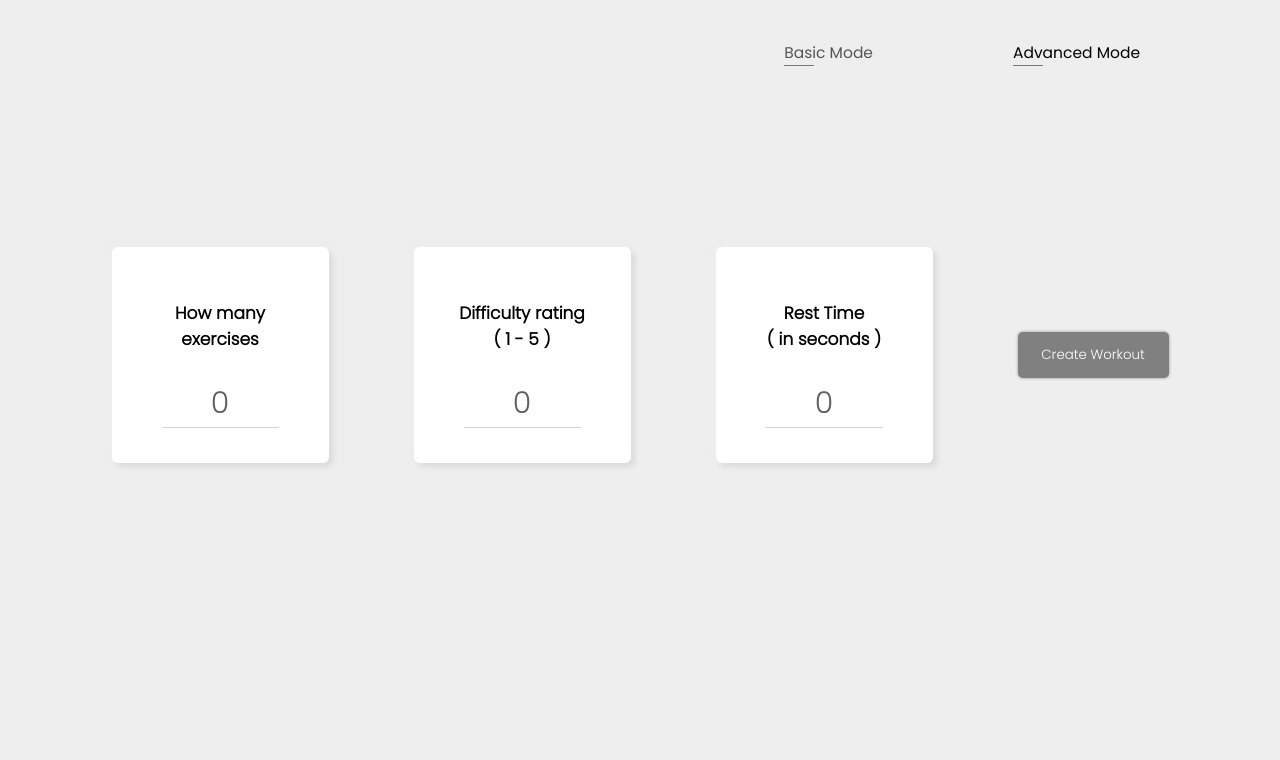
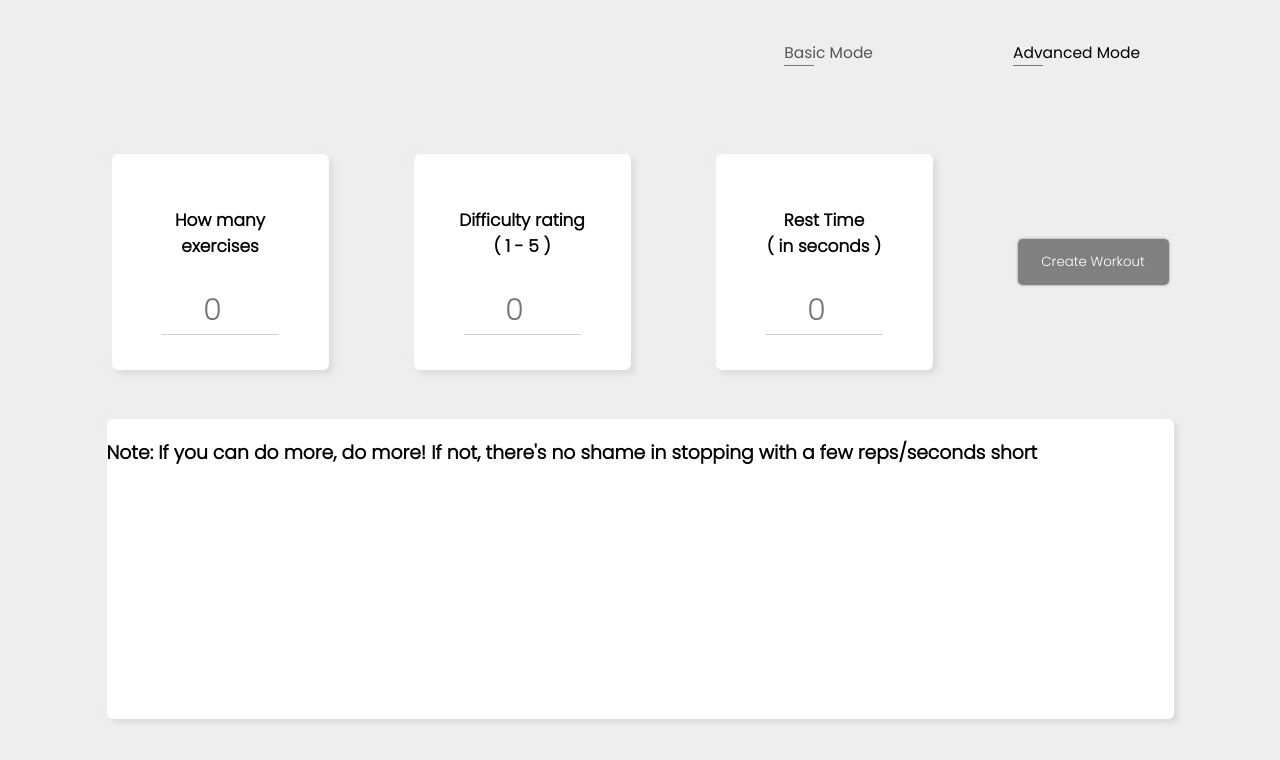
Before and after one commit to Ara-O/Project_Fit, a Vue app: page /Advanced in a window 1280 px wide. Shown: the top 760 px of the page. Built offline with nearby package versions, Linux system fonts and the light colour scheme.

Commit message:
Working on functionality behind advanced mode

```diff
--- a/src/pages/Advanced.vue
+++ b/src/pages/Advanced.vue
@@ -4,10 +4,12 @@
       <div class="exercise-inputs input">
         <h3>How many exercises</h3>
         <input
-          type="text"
+          type="number"
           class="exercise-input"
-          value="0"
+          placeholder="0"
           ref="numberOfExercises"
+          :max="exercises.length"
+          min="0"
         />
       </div>
       <div class="input">
@@ -16,18 +18,33 @@
           ( 1 - 5 )
         </h3>
         <input
-          type="text"
+          type="number"
+          max="5"
+          min="0"
           class="exercise-input"
-          value="0"
+          placeholder="0"
           ref="difficultyRating"
         />
       </div>
       <div class="input">
         <h3>Rest Time <br />( in seconds )</h3>
-        <input type="text" class="exercise-input" value="0" ref="restTime" />
+        <input
+          type="number"
+          class="exercise-input"
+          placeholder="0"
+          ref="restTime"
+          min="0"
+        />
       </div>
-
-      <button @click="formWorkout" class="workout-btn">Create Workout</button>
+      <button @click="formWorkout" class="workout-btn" type="submit">
+        Create Workout
+      </button>
+    </div>
+    <br />
+    <div class="workout">
+      <div class="arrange-workout">
+        <h3>Note: If you can do more, do more! If not, there's no shame in stopping with a few reps/seconds short</h3>
+      </div>
     </div>
   </main>
 </template>
@@ -48,7 +65,9 @@ main {
 .inputs {
   display: flex;
   justify-content: center;
+  flex-wrap: wrap;
   column-gap: 85px;
+  row-gap: 30px;
   align-items: center;
 }
 
@@ -102,17 +121,113 @@ main {
   border-radius: 5px;
   box-shadow: 0px 0px 3px #8a8a8a;
   cursor: pointer;
+  transition: all 200ms linear;
+}
+
+.workout {
+  height: 50vh;
+  display: flex;
+  justify-content: center;
+}
+
+.workout-btn:hover {
+  transform: scale(1.05);
+}
+
+.arrange-workout {
+  height: 300px;
+  width: 1067px;
+  background: white;
+  box-shadow: -3px -3px 7px #eeeeeeb2, 4px 4px 5px rgb(218 218 219 / 95%);
+  border-radius: 6px;
+}
+
+main {
+  display: flex;
+  justify-content: center;
+  align-items: center;
+  height: 73vh;
+  row-gap: 12px;
+  margin-top: 83px;
+  flex-direction: column;
 }
 </style>
 
 <script>
 export default {
+  data() {
+    return {
+      exercises: [
+        { name: "Jumping Jacks", timing: "seconds", range: "high" },
+        { name: "Punches", timing: "seconds", range: "mid" },
+        { name: "Burpees", timing: "seconds", range: "mid" },
+        { name: "Plank", timing: "seconds", range: "mid" },
+        { name: "High Knees", timing: "reps", range: "mid" },
+        { name: "Push-ups", timing: "reps", range: "mid" },
+        { name: "Squats", timing: "reps", range: "high" },
+        { name: "Pull-ups ( or renegade rows )", timing: "reps", range: "low" },
+        { name: "Chin-ups", timing: "reps", range: "low" },
+        { name: "Mountain Climbers", timing: "seconds", range: "high" },
+        { name: "Sit-ups", timing: "reps", range: "high" },
+        { name: "Squat Jumps", timing: "reps", range: "low" },
+        { name: "Lunges", timing: "reps", range: "mid" },
+        { name: "Calf raises", timing: "reps", range: "mid" },
+      ],
+      chosenExercises: [],
+    };
+  },
+
   methods: {
     formWorkout() {
       // difficultyRating, restTime
-      console.log(this.$refs.numberOfExercises.value);
-      console.log(this.$refs.difficultyRating.value);
-      console.log(this.$refs.restTime.value);
+      let numOfExercises = this.$refs.numberOfExercises.value;
+      let difficultyRating = this.$refs.difficultyRating.value;
+      let restTime = this.$refs.restTime.value;
+      let currentExercise, exercise, randomNo;
+      for (let i = 0; i < numOfExercises; i++) {
+        currentExercise = {};
+        randomNo = Math.floor(Math.random() * this.exercises.length);
+        exercise = this.exercises[randomNo];
+        currentExercise.name = exercise.name;
+        currentExercise.timing = exercise.timing;
+        if (exercise.timing === "reps") {
+          let range = exercise.range;
+          let reps = 0;
+          switch (range) {
+            case "low":
+              reps = 5;
+              break;
+            case "mid":
+              reps = 10;
+              break;
+            case "high":
+              reps = 30;
+              break;
+          }
+          exercise.reps = reps * difficultyRating;
+        } else if (exercise.timing === "seconds") {
+          let seconds = 0;
+          let range = exercise.range;
+          switch (range) {
+            case "low":
+              seconds = 10;
+              break;
+            case "mid":
+              seconds = 30;
+              break;
+            case "high":
+              seconds = 60;
+              break;
+          }
+          exercise.seconds = seconds * difficultyRating;
+        }
+
+console.log(exercise)
+        // -- make sure that each exercise is unique
+        // if(this.chosenExercises.length > 1){
+        //   for(let i = 0; i <this.chosenExercises)
+        // }
+      }
     },
   },
 };
--- a/src/styles/Basic.scss
+++ b/src/styles/Basic.scss
@@ -25,8 +25,10 @@ main{
     display: flex;
     justify-content: center;
     align-items: center;
+    height: 71vh;
+    row-gap: 37px;
     flex-direction: column;
-    height: 71vh;
+    flex-wrap: wrap;
 }
 
 .start-search{
```
